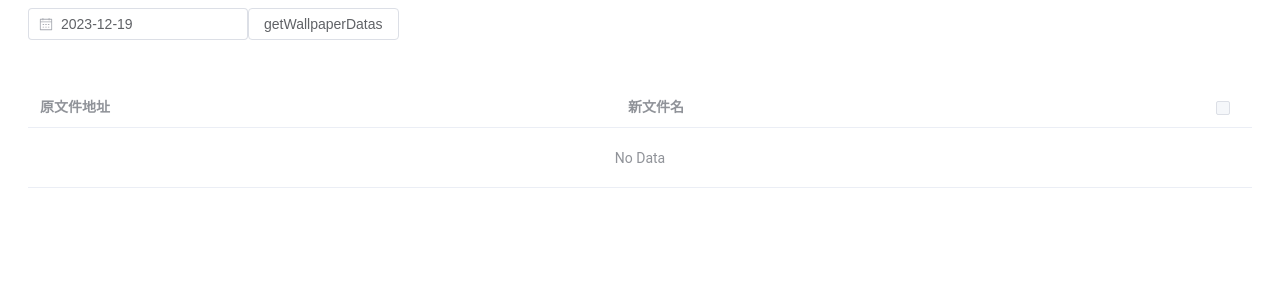
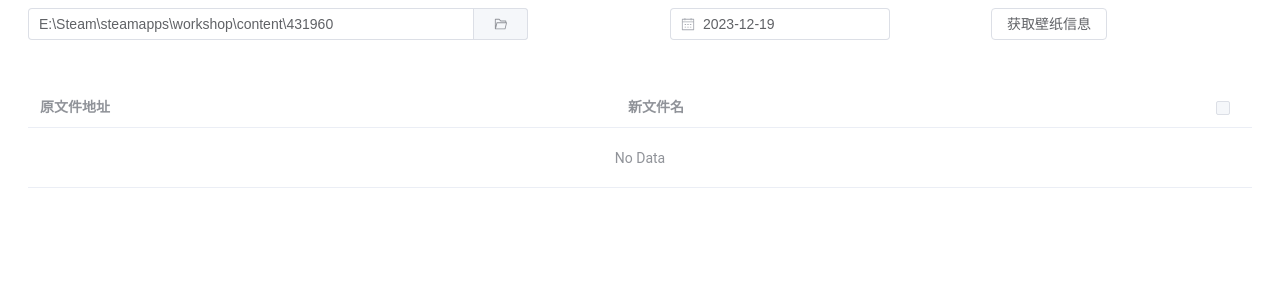
Before and after one commit to Airuxul/wallpapaer-engine-electron, a Vue app: page / in a window 1280 px wide. Shown: the top 300 px of the page. Built offline with nearby package versions, Linux system fonts and the light colour scheme.

Commit message:
添加路径输入框以及按钮

```diff
--- a/src/renderer/src/App.vue
+++ b/src/renderer/src/App.vue
@@ -2,8 +2,28 @@
   <div class="common-layout">
     <el-container>
       <el-header>
-        <el-date-picker v-model="searchFromDate" type="date" :clearable="false" />
-        <el-button @click="getWallpaperDatas">getWallpaperDatas</el-button>
+        <el-row :gutter="60">
+          <el-col :span="12">
+            <el-input
+              v-model="searchRootPath"
+              placeholder="Please Select"
+              style="width: 500px"
+              :readonly="true"
+            >
+              <template #append>
+                <el-icon style="cursor: pointer" @click="openDialog">
+                  <FolderOpened />
+                </el-icon>
+              </template>
+            </el-input>
+          </el-col>
+          <el-col :span="6">
+            <el-date-picker v-model="searchFromDate" type="date" :clearable="false" />
+          </el-col>
+          <el-col :span="6">
+            <el-button @click="getWallpaperDatas">获取壁纸信息</el-button>
+          </el-col>
+        </el-row>
       </el-header>
       <el-main>
         <el-table
@@ -23,12 +43,13 @@
 
 <script setup lang="ts">
 import { ref } from 'vue'
+import { FolderOpened } from '@element-plus/icons-vue'
 import { ElTable } from 'element-plus'
 import { MILLISECONDS_IN_DAY, WallpaperData } from '../../common/types'
 
 // search
+const searchRootPath = ref('E:\\Steam\\steamapps\\workshop\\content\\431960')
 const searchFromDate = ref(new Date(Date.now() - MILLISECONDS_IN_DAY))
-const searchRootPath = ref('E:\\Steam\\steamapps\\workshop\\content\\431960')
 const searchExtensions = ref(['.json'])
 
 // data
@@ -37,6 +58,10 @@ const multipleSelection = ref<WallpaperData[]>([])
 const refWallpaperDatas = ref<WallpaperData[]>([])
 
 // function
+function openDialog() {
+  console.log('nihao')
+}
+
 function handleSelectionChange(datas: WallpaperData[]) {
   multipleSelection.value = datas
 }
```
